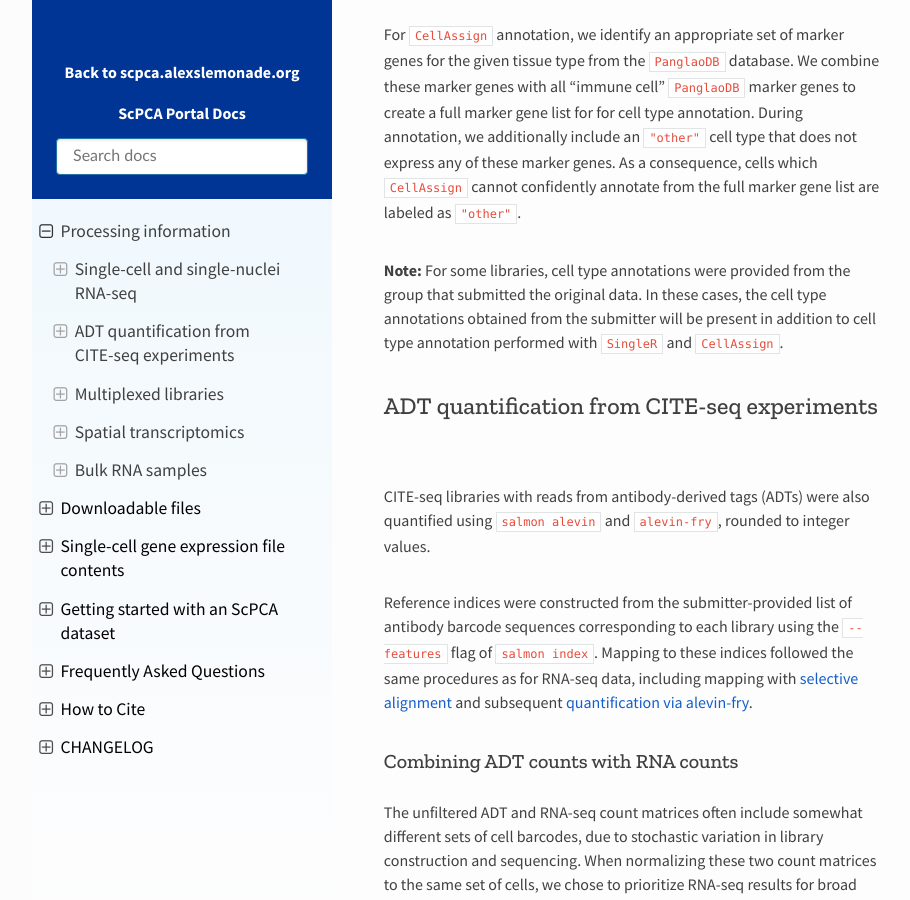
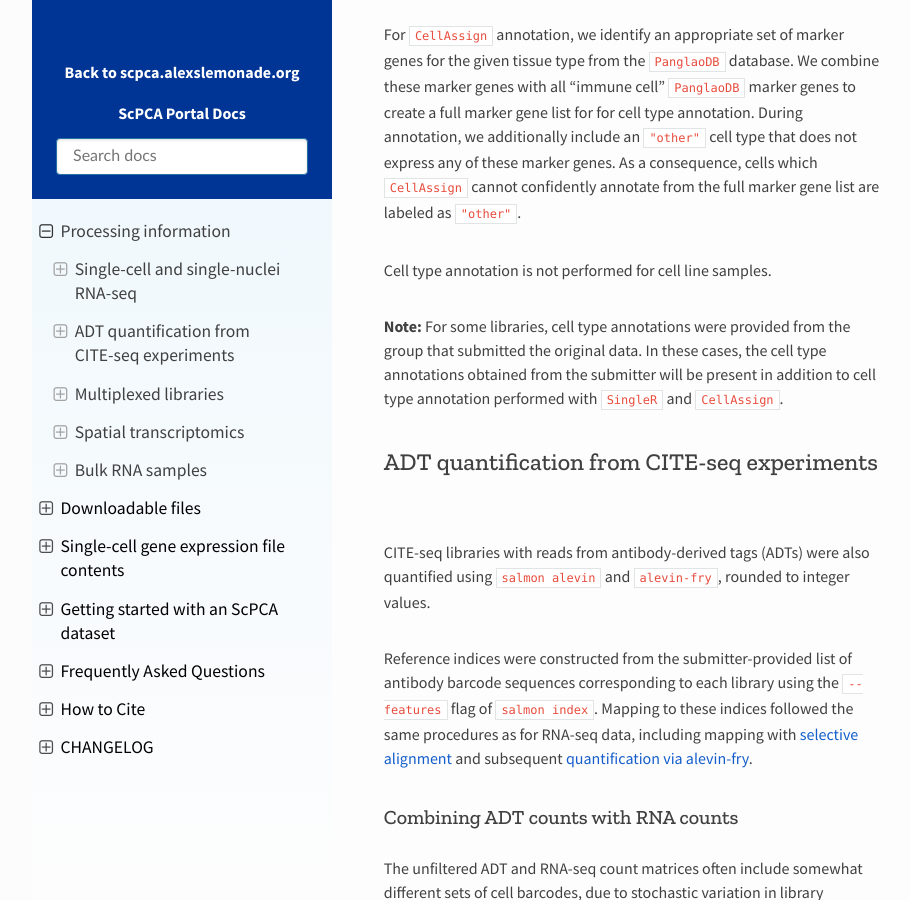
Before and after one commit to DongzeHE/scpca-docs, a Sphinx documentation site: the page built from docs/processing_information.md, in a window 1280 px wide and 900 px high, scrolled down 3248 px. Shown: the whole window, without its empty margins (158-1068 px from the left). Built offline with Sphinx 7.4.7 and the Read the Docs theme 2.0.0, drawn with Linux system fonts in a browser that asks for light colours.

Commit message:
Add statement that cell lines are not cell typed

```diff
--- a/docs/processing_information.md
+++ b/docs/processing_information.md
@@ -83,6 +83,8 @@ For `CellAssign` annotation, we identify an appropriate set of marker genes for
 We combine these marker genes with all "immune cell" `PanglaoDB` marker genes to create a full marker gene list for for cell type annotation.
 During annotation, we additionally include an `"other"` cell type that does not express any of these marker genes.
 As a consequence, cells which `CellAssign` cannot confidently annotate from the full marker gene list are labeled as `"other"`.
+
+Cell type annotation is not performed for cell line samples.
 
 **Note:** For some libraries, cell type annotations were provided from the group that submitted the original data.
 In these cases, the cell type annotations obtained from the submitter will be present in addition to cell type annotation performed with `SingleR` and `CellAssign`.
```
